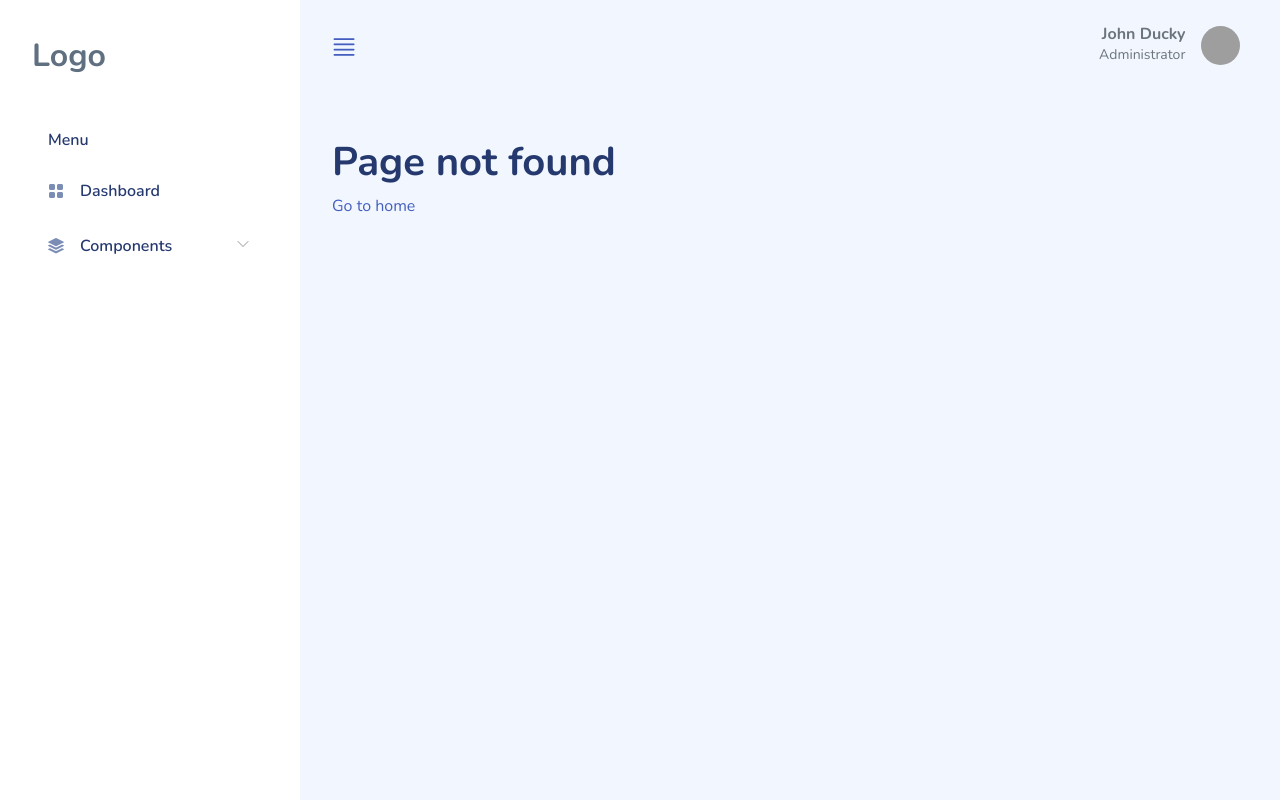
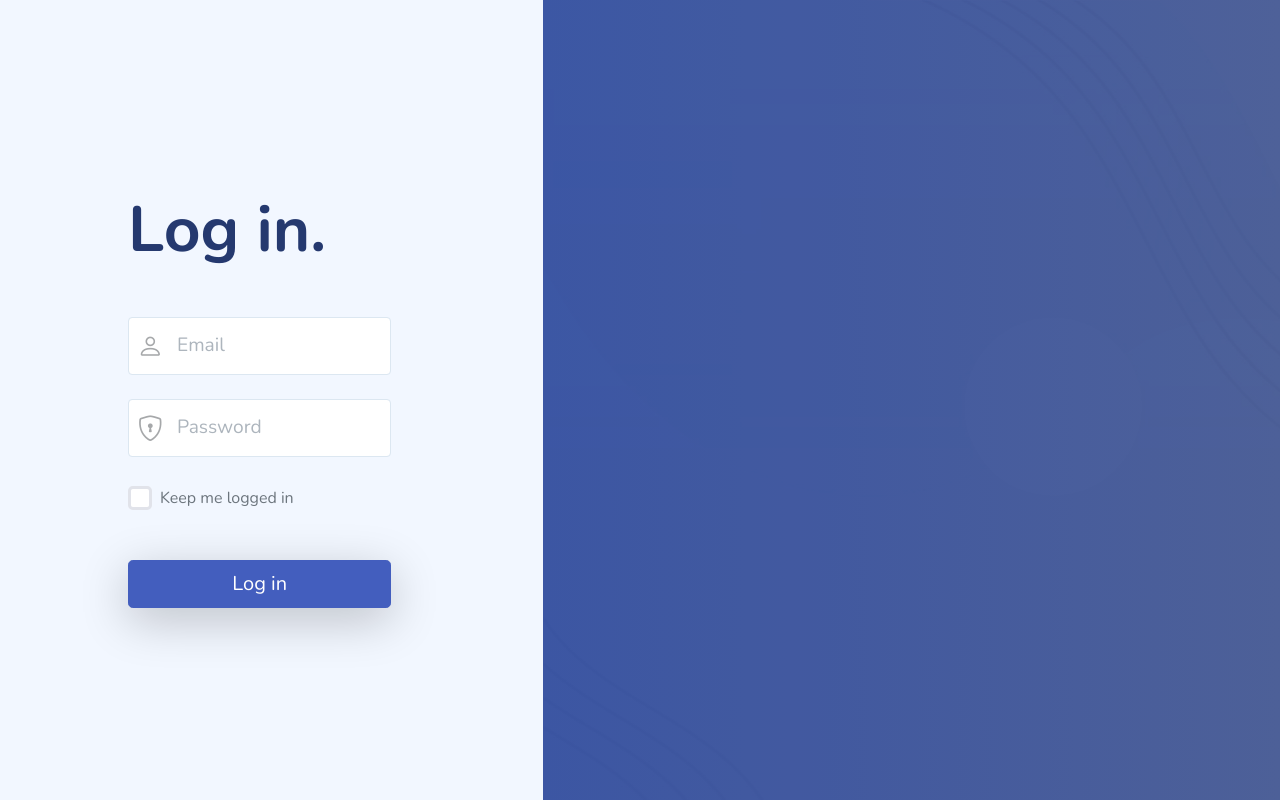
Before and after one commit to jonkursani/adv-web-vue-gr1-2025-2026, a Vue app: page /login in a window 1280 px wide. Before the commit this address had no page. Built offline with nearby package versions, Linux system fonts and the light colour scheme; grey boxes are pictures that could not be loaded.

Commit message:
implement authentication with login and logout functionality, including route protection

```diff
--- a/package.json
+++ b/package.json
@@ -9,8 +9,10 @@
     "preview": "vite preview"
   },
   "dependencies": {
+    "axios": "^1.16.1",
     "bootstrap": "^5.3.8",
     "bootstrap-icons": "^1.13.1",
+    "jwt-decode": "^4.0.0",
     "perfect-scrollbar": "^1.5.6",
     "pinia": "^3.0.4",
     "vue": "^3.5.31",
--- a/src/App.vue
+++ b/src/App.vue
@@ -1,6 +1,9 @@
 <script setup>
 import TheLayout from './components/ui/TheLayout.vue';
+import AuthView from "@/views/auth/AuthView.vue";
+import {useAuthStore} from "@/stores/authStore.js";
 
+const authStore = useAuthStore()
 </script>
 
 <template>
@@ -9,7 +12,9 @@ import TheLayout from './components/ui/TheLayout.vue';
   <!-- per me i renderu views -->
   <!-- <RouterView /> -->
 
-  <TheLayout />
+  <AuthView v-if="!authStore.isAuthenticated" />
+  <TheLayout v-else />
 </template>
 
-<style scoped></style>
+<style scoped>
+</style>
--- /dev/null
+++ b/src/components/ui/AppButton.vue
@@ -0,0 +1,23 @@
+<script setup>
+defineProps({
+  loading: {
+    type: Boolean,
+    default: false
+  }
+})
+</script>
+
+<template>
+  <!--  v-bind="$attrs" - pass all attributes to the button -->
+  <button type="button" disabled v-if="loading" v-bind="$attrs">
+    <span class="spinner-border spinner-border-sm" role="status" aria-hidden="true"></span>
+    <slot />
+  </button>
+  <button v-else v-bind="$attrs">
+    <slot />
+  </button>
+</template>
+
+<style scoped>
+
+</style>
--- a/src/components/ui/TheNavBar.vue
+++ b/src/components/ui/TheNavBar.vue
@@ -1,4 +1,17 @@
-<script setup></script>
+<script setup>
+
+import {useAuthStore} from "@/stores/authStore.js";
+import {useRouter} from "vue-router";
+
+const router = useRouter()
+const authStore = useAuthStore()
+const email = authStore.loggedInUser?.sub
+
+function onLogOut() {
+  authStore.logOut()
+  router.push({name: 'login'})
+}
+</script>
 
 <template>
   <header class="mb-3">
@@ -24,7 +37,7 @@
             <a href="#" data-bs-toggle="dropdown" aria-expanded="false">
               <div class="user-menu d-flex">
                 <div class="user-name text-end me-3">
-                  <h6 class="mb-0 text-gray-600">John Ducky</h6>
+                  <h6 class="mb-0 text-gray-600">{{ email }}</h6>
                   <p class="mb-0 text-sm text-gray-600">Administrator</p>
                 </div>
                 <div class="user-img d-flex align-items-center">
@@ -36,7 +49,7 @@
             </a>
             <ul class="dropdown-menu dropdown-menu-end" aria-labelledby="dropdownMenuButton" style="min-width: 11rem">
               <li>
-                <h6 class="dropdown-header">Hello, John!</h6>
+                <h6 class="dropdown-header">Hello, {{ email }}!</h6>
               </li>
               <li>
                 <a class="dropdown-item" href="#"><i class="icon-mid bi bi-person me-2"></i> My Profile</a>
@@ -51,7 +64,9 @@
                 <hr class="dropdown-divider" />
               </li>
               <li>
-                <a class="dropdown-item" href="#"><i class="icon-mid bi bi-box-arrow-left me-2"></i> Logout</a>
+                <button class="dropdown-item" @click="onLogOut">
+                  <i class="icon-mid bi bi-box-arrow-left me-2"></i> Logout
+                </button>
               </li>
             </ul>
           </div>
--- /dev/null
+++ b/src/helpers/client.js
@@ -0,0 +1,21 @@
+import axios from "axios";
+
+const axiosInstance = axios.create({
+    baseURL: 'http://localhost:8080/api',
+    headers: {
+        'Content-Type': 'application/json'
+    }
+})
+
+axiosInstance.interceptors.request.use(config => {
+    const token = localStorage.getItem('token');
+    if (token) {
+        config.headers['Authorization'] = `Bearer ${token}`;
+    }
+    return config;
+}, error => {
+    console.log('Request error:', error);
+    return Promise.reject(error);
+})
+
+export default axiosInstance;
--- a/src/router/index.js
+++ b/src/router/index.js
@@ -1,30 +1,42 @@
 import HomeView from "@/views/HomeView.vue";
 import { createRouter, createWebHistory } from "vue-router"
+import {useAuthStore} from "@/stores/authStore.js";
 
 const routes = [
     {
+        path: '/login',
+        name: 'login',
+        component: () => import('@/views/auth/AuthView.vue'),
+        meta: { requiresAuth: false }
+    },
+    {
         path: '/',
         name: 'home',
-        component: HomeView
+        component: HomeView,
+        meta: { requiresAuth: true }
     },
     {
         path: '/about',
         name: 'about',
-        component: () => import('@/views/AboutView.vue') // lazy loading
+        component: () => import('@/views/AboutView.vue'), // lazy loading
+        meta: { requiresAuth: true }
     },
     {
         path: '/about-us',
-        redirect: '/about'
+        redirect: '/about',
+        meta: { requiresAuth: true }
     },
     {
         path: '/users/:id',
         name: 'edit-user',
-        component: () => import('@/views/EditUserView.vue')
+        component: () => import('@/views/EditUserView.vue'),
+        meta: { requiresAuth: true }
     },
     {
         path: '/:pathMatch(.*)*',
         name: 'not-found',
-        component: () => import('@/views/NotFoundView.vue')
+        component: () => import('@/views/NotFoundView.vue'),
+        meta: { requiresAuth: true }
     }
 ]
 
@@ -36,7 +48,20 @@ const router = createRouter({
 // global navigation guard
 // ekzekutohet para se te ndodhe navigimi, mund te perdoret per te kontrolluar nese useri eshte i loguar, per te bere analytics, etj
 router.beforeEach((to, from) => {
-    console.log('Navigating from', from, 'to', to)
+    // console.log('Navigating from', from, 'to', to)
+
+    const authStore = useAuthStore()
+
+    if (to.meta.requiresAuth && !authStore.isAuthenticated) {
+        return {
+            name: 'login',
+            query: { redirect: to.fullPath }
+        }
+    } else if (to.name === 'login' && authStore.isAuthenticated) {
+        return {
+            name: 'home'
+        }
+    }
 })
 
 export default router;
--- /dev/null
+++ b/src/stores/authStore.js
@@ -0,0 +1,40 @@
+import {defineStore} from "pinia";
+import {computed, ref} from "vue";
+import client from "@/helpers/client.js";
+import {jwtDecode} from "jwt-decode";
+
+export const useAuthStore = defineStore('auth', () => {
+    // state
+    const token = ref(localStorage.getItem('token') || null);
+
+    // actions
+    async function logIn(email, password) {
+        const response = await client.post('/auth/login', { email, password })
+        if (response.data.token) {
+            token.value = response.data.token;
+            localStorage.setItem('token', token.value)
+        }
+    }
+
+    function logOut() {
+        token.value = null
+        localStorage.removeItem('token')
+    }
+
+    // getters
+    const isAuthenticated = computed(() => {
+        // return token.value !== null
+        return !!token.value;
+    })
+
+    const loggedInUser = computed(() => {
+        return token.value ? jwtDecode(token.value) : null
+    })
+
+    return {
+        logIn,
+        logOut,
+        isAuthenticated,
+        loggedInUser
+    }
+})
--- /dev/null
+++ b/src/views/auth/AuthView.vue
@@ -0,0 +1,146 @@
+<script setup>
+import {reactive, ref} from "vue";
+import {useRoute, useRouter} from "vue-router";
+import {useAuthStore} from "@/stores/authStore.js";
+import AppButton from "@/components/ui/AppButton.vue";
+
+const user = reactive({
+  email: '',
+  password: ''
+})
+
+const loading = ref(false)
+const router = useRouter()
+const route = useRoute()
+const authStore = useAuthStore()
+
+async function handleSubmit() {
+//   logjika per submit
+  if (!user.email || !user.password) {
+    alert('Please fill in all fields')
+    return
+  }
+
+  try {
+    loading.value = true
+    await authStore.logIn(user.email, user.password)
+    const redirectUrl = `${route.query?.redirect || '/'}`
+    await router.push(redirectUrl)
+  } catch (e) {
+    console.error(e)
+    alert('Login failed. Please check your credentials and try again.')
+  } finally {
+    loading.value = false
+  }
+}
+</script>
+
+<template>
+  <div id="auth">
+    <div class="row h-100">
+      <div class="col-lg-5 col-12">
+        <div id="auth-left">
+          <div class="auth-logo">
+          </div>
+          <h1 class="auth-title">Log in.</h1>
+          <p class="auth-subtitle mb-5"></p>
+
+          <form @submit.prevent="handleSubmit">
+            <div class="form-group position-relative has-icon-left mb-4">
+              <input
+                  type="email"
+                  class="form-control form-control-xl"
+                  placeholder="Email"
+                  v-model.trim="user.email"
+              >
+              <div class="form-control-icon">
+                <i class="bi bi-person"></i>
+              </div>
+            </div>
+            <div class="form-group position-relative has-icon-left mb-4">
+              <input
+                  type="password"
+                  class="form-control form-control-xl"
+                  placeholder="Password"
+                  v-model.trim="user.password"
+              >
+              <div class="form-control-icon">
+                <i class="bi bi-shield-lock"></i>
+              </div>
+            </div>
+            <div class="form-check form-check-lg d-flex align-items-end">
+              <input class="form-check-input me-2" type="checkbox" value="" id="flexCheckDefault">
+              <label class="form-check-label text-gray-600" for="flexCheckDefault">
+                Keep me logged in
+              </label>
+            </div>
+<!--            <button class="btn btn-primary" type="button" disabled v-if="loading">-->
+<!--              <span class="spinner-border spinner-border-sm" role="status" aria-hidden="true"></span>-->
+<!--              Log in...-->
+<!--            </button>-->
+<!--            <button class="btn btn-primary btn-block btn-lg shadow-lg mt-5" v-else>Log in</button>-->
+<!--            <AppButton class="btn btn-primary btn-block btn-lg shadow-lg mt-5" :loading>-->
+            <AppButton class="btn btn-primary btn-block btn-lg shadow-lg mt-5" :loading="loading">
+<!--             Log in zevendesohet te slot-i -->
+              Log in
+            </AppButton>
+          </form>
+        </div>
+      </div>
+      <div class="col-lg-7 d-none d-lg-block">
+        <div id="auth-right"></div>
+      </div>
+    </div>
+  </div>
+</template>
+
+<style scoped>
+body {
+  background-color: #fff
+}
+
+#auth {
+  height: 100vh;
+  overflow-x: hidden
+}
+
+#auth #auth-right {
+  background: url(../../assets/images/bg/4853433.png), linear-gradient(90deg, #2d499d, #3f5491);
+  height: 100%
+}
+
+#auth #auth-left {
+  padding: 5rem 8rem
+}
+
+#auth #auth-left .auth-title {
+  font-size: 4rem;
+  margin-bottom: 1rem
+}
+
+#auth #auth-left .auth-subtitle {
+  color: #a8aebb;
+  font-size: 1.7rem;
+  line-height: 2.5rem
+}
+
+#auth #auth-left .auth-logo {
+  margin-bottom: 7rem
+}
+
+#auth #auth-left .auth-logo img {
+  height: 2rem
+}
+
+@media screen and (max-width: 767px) {
+  #auth #auth-left {
+    padding: 5rem
+  }
+}
+
+@media screen and (max-width: 576px) {
+  #auth #auth-left {
+    padding: 5rem 3rem
+  }
+}
+</style>
```
Also changed, not shown: 1 other file (tests, documents, lock files or other folders).
